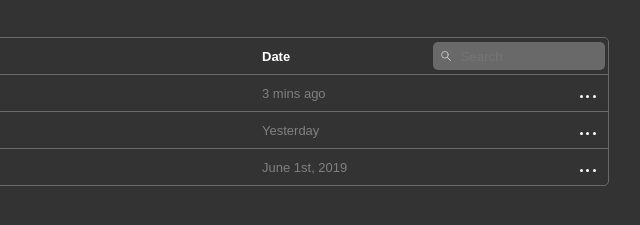
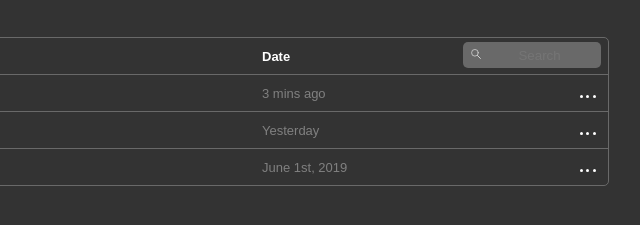
Before and after one commit to yaroslavtkach/Cursor-Homework-Yaroslav, a plain HTML site: page hw-04-css/index.html in a window 1280 px wide. Shown: the part 391-616 px from the top of the page, 149-789 px from the left. Drawn offline with Linux system fonts and the light colour scheme.

Commit message:
corrected text in input

```diff
--- a/hw-04-css/styles.css
+++ b/hw-04-css/styles.css
@@ -108,7 +108,8 @@ img
 
 .search
 {
-
+    box-sizing: border-box;
+    padding-left: 30px;
     width: 100%;
     height: 26px;
     border-radius: 5px;
```
